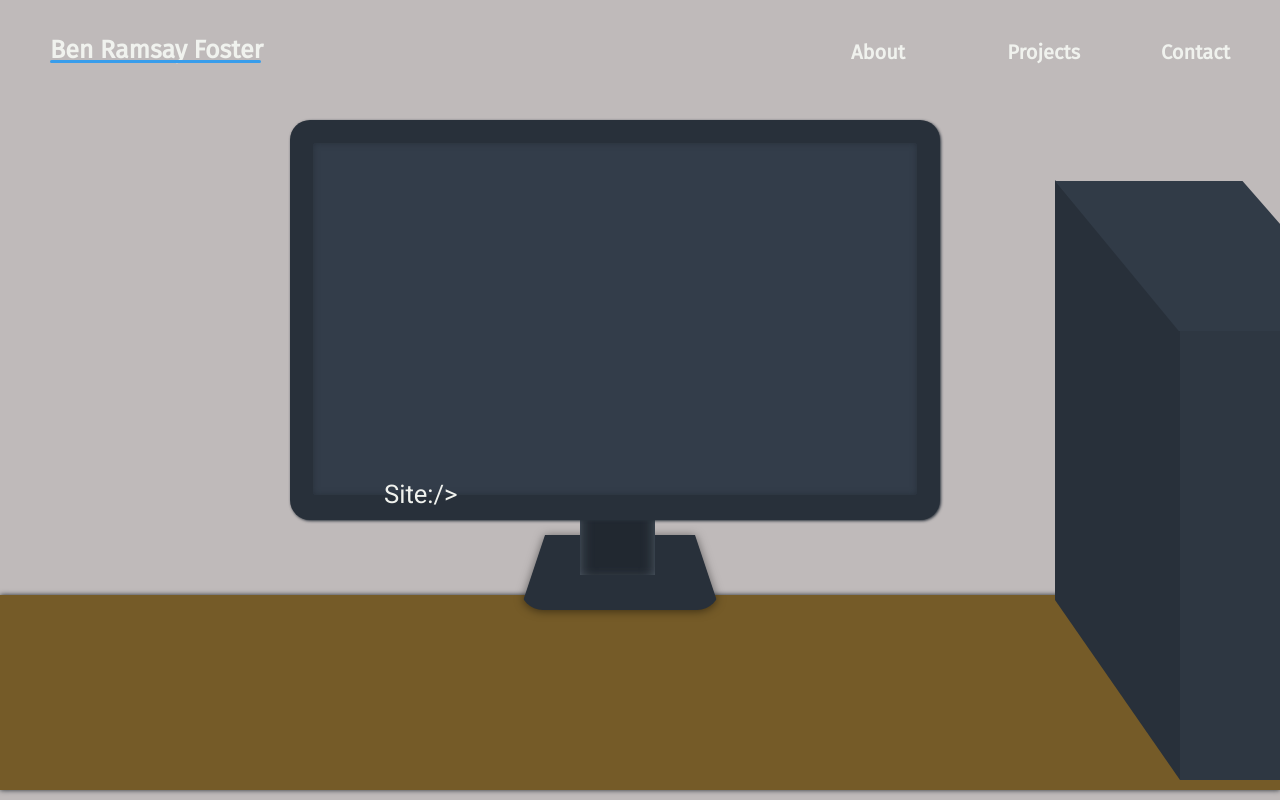
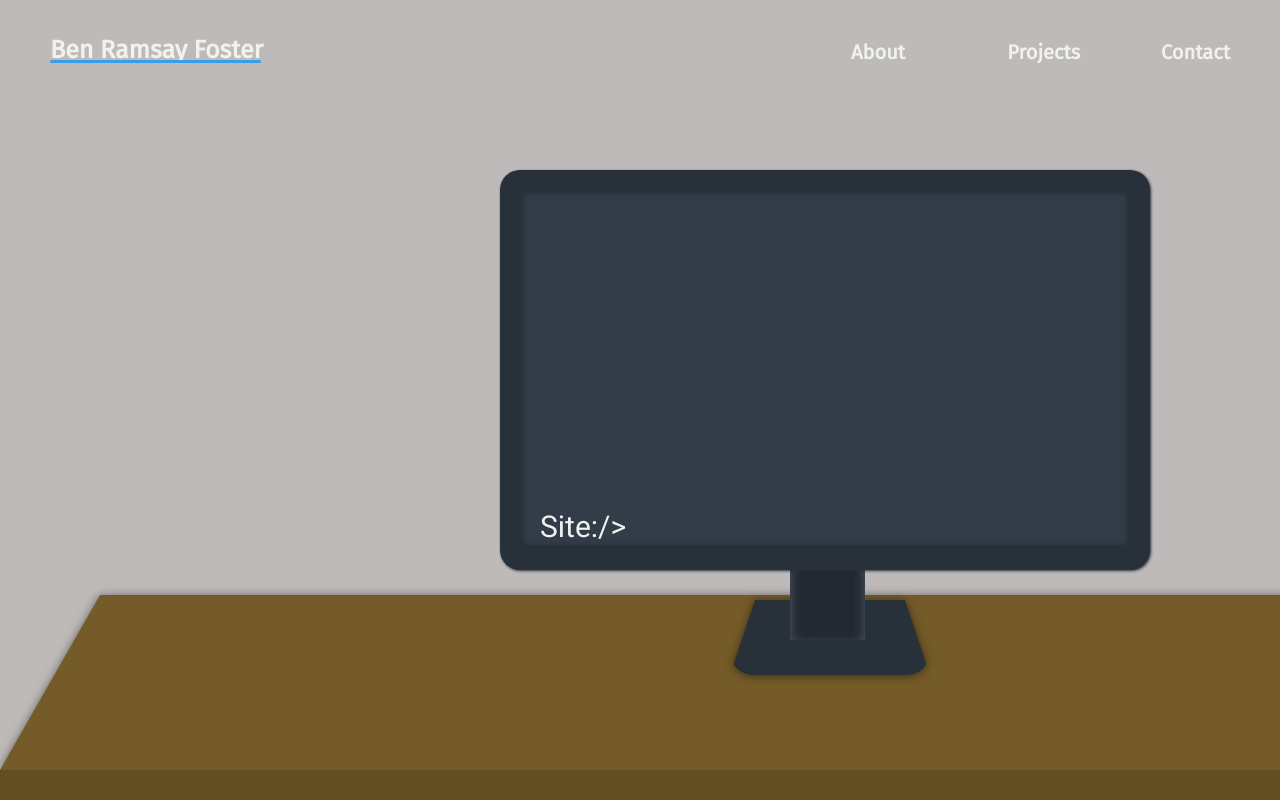
Before and after one commit to BenRF/Site, a PHP site: page /home.php in a window 1280 px wide. Run offline with PHP 8.4, Linux system fonts and the light colour scheme.

Commit message:
Continued work on graphical update

```diff
--- /dev/null
+++ b/drawings/desk.php
@@ -0,0 +1,186 @@
+<style>
+    div.screen {
+        box-shadow: 1px 1px 3px #28303a;
+        position: absolute;
+        height: 400px;
+        width: 650px;
+        background: #28303a;
+        border-radius: 20px;
+        bottom: 230px;
+        left: 500px;
+        padding: 0px;
+    }
+    div.innerScreen {
+        box-shadow: inset 0px 0px 6px 0px #28303a;
+        padding: 0px;
+        background: #333d4a;
+        width: 93%;
+        height: 88%;
+        border-radius: 3px;
+        margin-left: 3.5%;
+        margin-top: 3.5%;
+    }
+    div.stand {
+        box-shadow: inset 7px 0px 15px -10px #6b7785, inset -7px 0px 15px -10px #6b7785;
+        background: #212830;
+        width: 75px;
+        height: 100px;
+        position: absolute;
+        left: 790px;
+        bottom: 160px;
+        border-radius: 0px;
+    }
+    div.base {
+        filter: drop-shadow(0 1px 5px rgba(0,0,0,.5));
+        border-bottom: 75px solid #28303a;
+        border-left: 25px solid transparent;
+        border-right: 25px solid transparent;
+        height: 0;
+        width: 150px;
+        position: absolute;
+        bottom: 125px;
+        left: 730px;
+        border-radius: 23px;
+    }
+    div.desk {
+        filter: drop-shadow(0 1px 5px rgba(0,0,0,.5));
+        border-bottom: 175px solid #755b28;
+        border-left: 100px solid transparent;
+        border-right: 120px solid transparent;
+        width: 1430px;
+        height: 0px;
+        position: absolute;
+        left: 0px;
+        bottom: 30px;
+    }
+    div.deskFront {
+        background: #634d22;
+        width: 1650px;
+        height: 30px;
+        position: absolute;
+        bottom: 0px;
+    }
+    div.pcSide {
+        clip-path: polygon(0 70%, 0 0, 100% 25%, 100% 100%);
+        background: #28303a;
+        width: 125px;
+        height: 600px;
+        position: absolute;
+        left: 1300px;
+        bottom: 40px;
+    }
+    div.pcWindow {
+        clip-path: polygon(0 65%, 0 0, 100% 25%, 100% 100%);
+        margin-top: 5px;
+        margin-left: 5px;
+        height: 475px;
+        width: 120px;
+        background: white;
+        opacity: 0.1;
+    }
+    div.pcFront {
+        background: #2e3742;
+        width: 193px;
+        height: 450px;
+        position: absolute;
+        left: 1425px;
+        bottom: 40px;
+    }
+    div.pcTop {
+        clip-path: polygon(33% 100%, 0 0, 50% 0, 85% 100%);
+        background: #313b47;
+        width: 375px;
+        height: 150px;
+        position: absolute;
+        left: 1300px;
+        bottom: 489px;
+    }
+    div.pcBack {
+        background: #2e3742;
+        width: 130px;
+        height: 315px;
+        position: absolute;
+        left: 0px;
+    }
+    div.powerBut {
+        width: 10px;
+        height: 10px;
+        background: transparent;
+        border: 2px solid white;
+        margin-left: 160px;
+        margin-top: 20px;
+        border-radius: 5px;
+        animation: fade 3s infinite;
+    }
+    @keyframes fade {
+        from, to {
+            opacity: 0.8;
+        }
+        70% {
+            opacity: 0.05;
+        }
+    }
+    div.gpuSide {
+        background: #858585;
+        clip-path: polygon(0 0, 90% 85%, 90% 100%, 0 15%);
+        width: 150px;
+        height: 175px;
+        position: absolute;
+        left: 75px;
+        top: 200px;
+    }
+    div.gpuTop {
+        background: #949494;
+        clip-path: polygon(33% 100%, 0 0, 50% 0, 85% 100%);
+        width: 150px;
+        height: 55px;
+        position: absolute;
+        left: 75px;
+        top: 200px;
+    }
+    div.leg {
+        background: #28303a;
+        clip-path: polygon(30% 0, 100% 70%, 100% 100%, 85% 100%, 0 15%, 0 0);
+        height: 60px;
+        width: 40px;
+        position: absolute;
+    }
+    div.leg1 {
+        filter: drop-shadow(0 1px 5px rgba(0,0,0,.5));
+        bottom: 45px;
+        left: 1380px;
+    }
+    div.leg2 {
+        filter: drop-shadow(0 1px 5px rgba(0,0,0,.5));
+        bottom: 130px;
+        left: 1320px;
+    }
+    div.frame {
+        background: #3da1cc;
+        width: 600px;
+        height: 400px;
+        position: absolute;
+        bottom: 725px;
+        left: 225px;
+        box-shadow: 2px 2px 2px 0px #ada8a8;
+    }
+</style>
+<div class="desk"></div>
+<div class="deskFront"></div>
+<div class="leg leg1"></div>
+<div class="leg leg2"></div>
+<div class="pcSide">
+    <div class="pcBack"></div>
+    <div class="gpuSide"></div>
+    <div class="gpuTop"></div>
+    <div class="pcWindow"></div>
+</div>
+<div class="pcFront">
+    <div class="powerBut"></div>
+</div>
+<div class="pcTop"></div>
+<div class="base"></div>
+<div class="stand"></div>
+<div class="screen">
+    <div class="innerScreen"></div>
+</div>
--- a/home.php
+++ b/home.php
@@ -34,94 +34,9 @@
 			<div id="scroll" class="scroll underTitle"></div>
 		</div>
 		<div id="main" class="typingLock">
-			<style>
-				div.screen {
-					box-shadow: 1px 1px 3px #28303a;
-					position: absolute;
-					height: 400px;
-					width: 650px;
-					background: #28303a;
-					border-radius: 20px;
-					top: 15%;
-					left: calc(50% - 350px);
-					padding: 0px;
-				}
-				div.innerScreen {
-					box-shadow: inset 0px 0px 6px 0px #28303a;
-					padding: 0px;
-					background: #333d4a;
-					width: 93%;
-					height: 88%;
-					border-radius: 3px;
-					margin-left: 3.5%;
-					margin-top: 3.5%;
-				}
-				div.stand {
-					box-shadow: inset 7px 0px 15px -10px #6b7785, inset -7px 0px 15px -10px #6b7785;
-					background: #212830;
-					width: 75px;
-					height: 100px;
-					position: absolute;
-					left: calc(50% - 60px);
-					top: 475px;
-					border-radius: 0px;
-				}
-				div.base {
-					filter: drop-shadow(0 1px 5px rgba(0,0,0,.5));
-					border-bottom: 75px solid #28303a;
-					border-left: 25px solid transparent;
-					border-right: 25px solid transparent;
-					height: 0;
-					width: 150px;
-					position: absolute;
-					top: 535px;
-					left: calc(50% - 120px);
-					border-radius: 23px;
-				}
-				div.desk {
-					box-shadow: 0px 0px 5px #212830;
-					background: #755b28;
-					width: 100%;
-					height: 195px;
-					position: absolute;
-					bottom: 10px;
-				}
-				div.pcSide {
-					clip-path: polygon(0 70%, 0 0, 100% 25%, 100% 100%);
-					background: #28303a;
-					width: 125px;
-					height: 600px;
-					position: absolute;
-					right: 100px;
-					bottom: 20px;
-				}
-				div.pcFront {
-					background: #2e3742;
-					width: 100px;
-					height: 450px;
-					position: absolute;
-					right: 0px;
-					bottom: 20px;
-				}
-				div.pcTop {
-					clip-path: polygon(33% 100%, 0 0, 50% 0, 85% 100%);
-					background: #313b47;
-					width: 375px;
-					height: 150px;
-					position: absolute;
-					right: -150px;
-					bottom: 469px;
-				}
-			</style>
-			<div class="desk"></div>
-			<div class="pcSide"></div>
-			<div class="pcFront"></div>
-			<div class="pcTop"></div>
-			<div class="base"></div>
-			<div class="stand"></div>
-			<div class="screen">
-				<div class="innerScreen"></div>
-			</div>
+			<?php
+				echo file_get_contents("./drawings/desk.php");
+			?>
 			<p id="cmd2" class="cmd"></p>
 		  <p id="cmd1" class="cmd">Site:/> <b id="bl" class="blink"> _</b></p>
 		</div>
@@ -187,8 +102,5 @@
 				</div>
 			</div>
 		</div>
-	<script src="https://unpkg.com/react@16/umd/react.development.js" crossorigin></script>
-	<script src="https://unpkg.com/react-dom@16/umd/react-dom.development.js" crossorigin></script>
-	<!–– <script src="benM/benM.js"></script> ––>
 	</body>
 </html>
--- a/stuff.js
+++ b/stuff.js
@@ -25,12 +25,12 @@ function scrollCheck() {
 		document.getElementById("t3").className = "header p attachedH";
 		document.getElementById("t4").className = "header a attachedH";
 	}
-	var height = window.innerHeight;
+	var height = window.innerWidth;
 	var s = document.getElementById("scroll");
-	var scrolled = document.body.scrollTop + 50;
+	var scrolled = document.body.scrollLeft + 50;
 	var step1 = height * 0.95;
-	var step2 = height * 2;
-	var step3 = height * 3;
+	var step2 = height * 1.95;
+	var step3 = height * 2.95;
 	if (scrolled < step1) {
 		s.className = "scroll underTitle";
 	} else if (scrolled >= step1 && scrolled < step2) {
--- a/styles.css
+++ b/styles.css
@@ -2,7 +2,7 @@ html {
 	scroll-behavior: smooth;
 }
 body {
-	background: #f0f2ee;
+	background: #bfbaba;
 	margin: 0px;
 	font-family: 'Roboto', sans-serif;
 }
@@ -64,13 +64,12 @@ div.typingLock {
 	width: 100%;
 	top: 0px;
 	left: 0px;
-	background: #bfbaba;
-	box-shadow: 0px 0px 15px #28303a;
 }
 div.aboutLock {
-	padding-top: 15px;
+	padding-top: 100px;
 	position: absolute;
-	top: 100%;
+	top: 0%;
+	left: 100%;
 	width: 99%;
 	height: 100vh;
 	padding-left: 0.5%;
@@ -84,9 +83,10 @@ div.about {
 	padding-left: 2%;
 }
 div.projectLock {
-	padding-top: 100px;
+	padding-top: 110px;
 	position: absolute;
-	top: 150%;
+	top: 0%;
+	left: 200%;
 	width: 99%;
 	height: 93%;
 	padding-right: 0.5%;
@@ -94,7 +94,8 @@ div.projectLock {
 div.contactLock {
 	padding-top: 106px;
 	position: absolute;
-	top: 250%;
+	top: 0%;
+	left: 300%;
 	width: 99%;
 	height: 85%;
 	padding-left: 0.5%;
@@ -326,7 +327,7 @@ p.cmd {
 	font-weight: 500;
 	margin: 0px;
 	padding: 0px;
-	left: 30%;
+	left: 540px;
 	position: absolute;
 	-webkit-touch-callout: none;
   -webkit-user-select: none;
@@ -336,12 +337,12 @@ p.cmd {
   user-select: none;
 }
 #cmd1 {
-	font-size: 2vw;
-	top: 59%;
+	font-size: 30px;
+	bottom: 250px;
 }
 #cmd2 {
 	opacity: 0;
-	top: 50%;
+	bottom: 250px
 }
 b.solid {
 	color: #c99149;
```
Also changed, not shown: icons/batman.jpeg (added).
